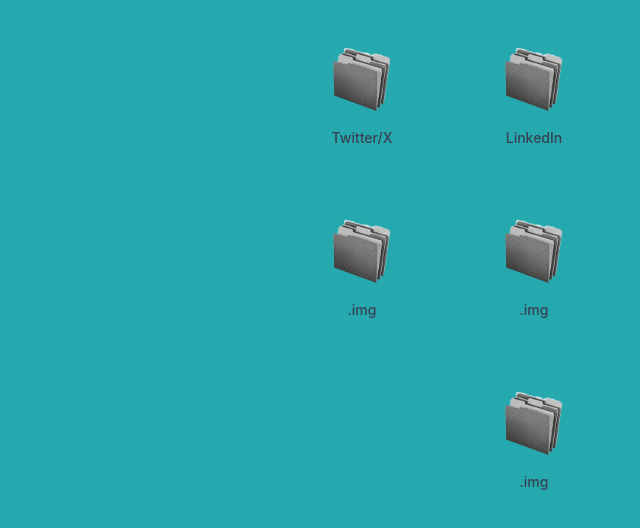
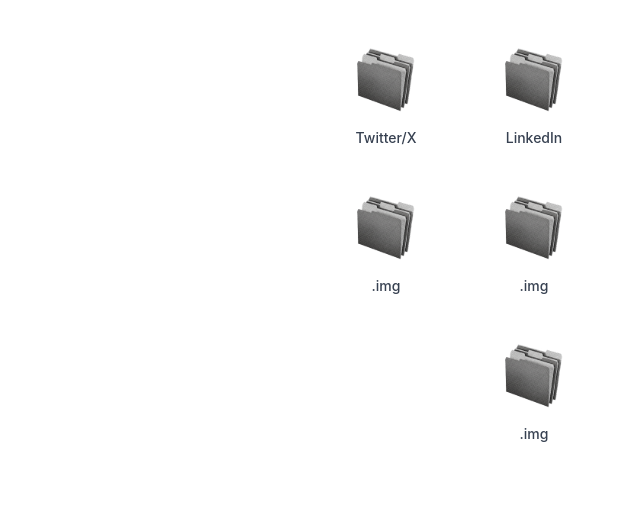
Before and after one commit to jackjpg/personal-site, a Next.js app: page / in a window 1280 px wide. Shown: the top 528 px of the page, without its empty margins (640-1280 px from the left). Built offline with nearby package versions, Linux system fonts and the light colour scheme.

Commit message:
Update background to white and reduce icon spacing to 16px

```diff
--- a/src/app/globals.css
+++ b/src/app/globals.css
@@ -13,7 +13,7 @@
 }
 
 body {
-  background-color: #26A8AF;
+  background-color: white;
   font-family: system-ui, -apple-system, sans-serif;
 }
 
--- a/src/components/Desktop.tsx
+++ b/src/components/Desktop.tsx
@@ -32,8 +32,8 @@
     const iconWidth = 132; // fixed tile width
     const iconHeight = 132; // align to 8px grid; label pill sits below but spacing drives layout
 
-    // Consistent spacing between icons (40px)
-    const spacing = 40; // 40px padding between icons
+    // Consistent spacing between icons (16px)
+    const spacing = 16; // 16px padding between icons
     const marginTop = 40;
     const marginRight = 40;
 
```
